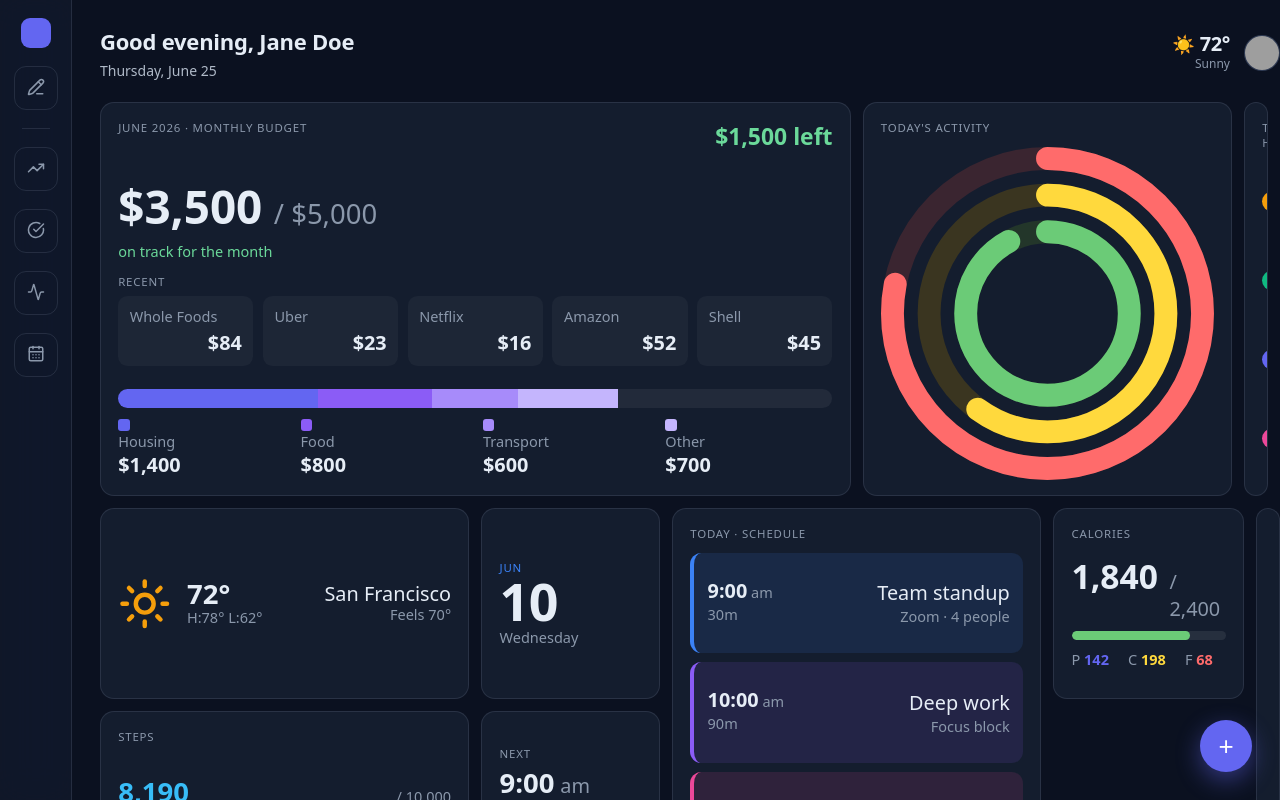
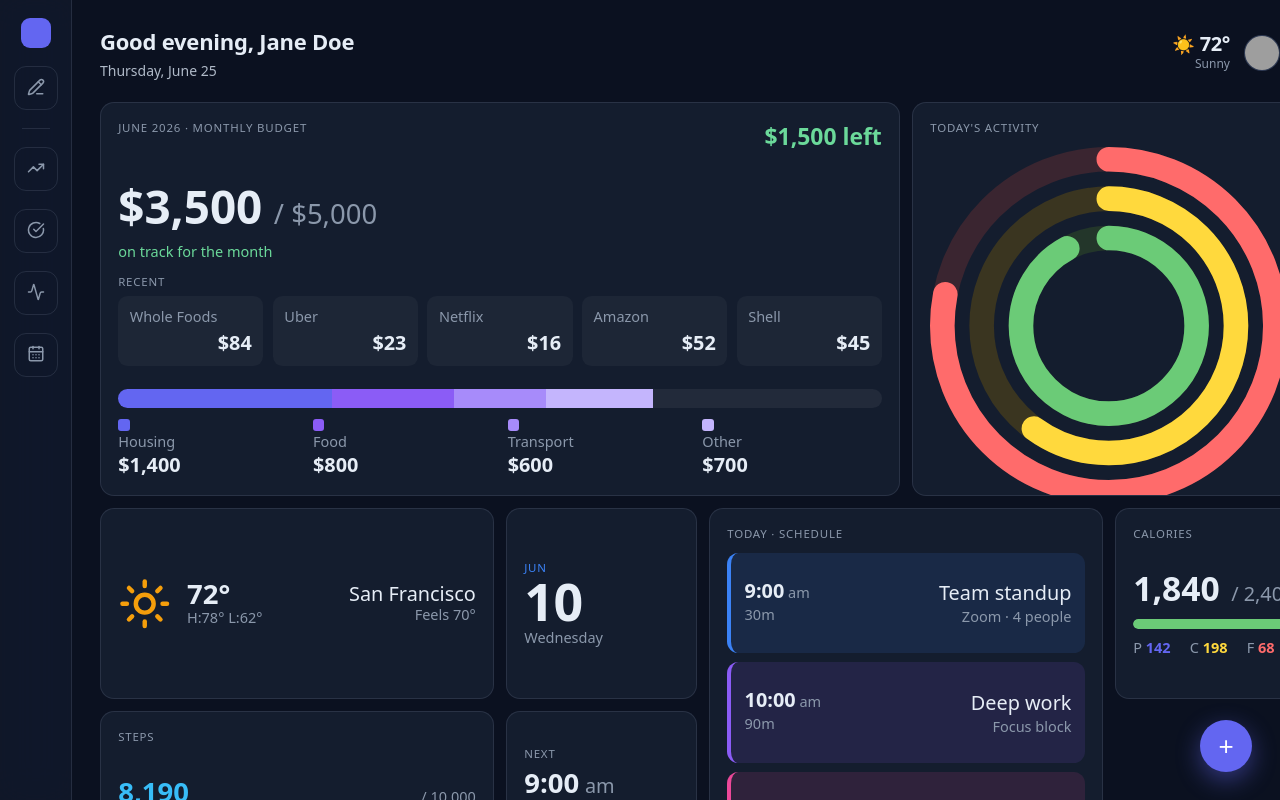
Before and after one commit to ben-yeung/bento-dash, a Next.js app: page / in a window 1280 px wide. Built offline with nearby package versions, Linux system fonts and the light colour scheme; grey boxes are pictures that could not be loaded.

Commit message:
feat: BentoBoard renders horizontal CSS grid when orientation is horizontal

```diff
--- a/components/board/BentoBoard.module.css
+++ b/components/board/BentoBoard.module.css
@@ -1,10 +1,17 @@
 .board {
   display: grid;
+  gap: var(--gap);
+  padding-top: 8px;
+}
+
+.board[data-orientation="vertical"] {
   grid-template-columns: repeat(6, 1fr);
-  gap: var(--gap);
   width: 100%;
   /* 6×200px cells + 5×12px gaps ≈ 1260px — caps cellSize at ~200px on large screens */
   max-width: 1260px;
   margin: 0 auto;
-  padding-top: 8px;
 }
+
+.board[data-orientation="horizontal"] {
+  height: 100%;
+}
--- a/components/board/BentoBoard.tsx
+++ b/components/board/BentoBoard.tsx
@@ -122,6 +122,7 @@ export function BentoBoard({
   const committed = useBoard((s) => s.widgets);
   const resizeWidget = useBoard((s) => s.resizeWidget);
   const layoutMode = useSettings((s) => s.layoutMode);
+  const layoutOrientation = useSettings((s) => s.layoutOrientation);
   const activeTags = useSettings((s) => s.activeTags);
   const filterMode = useSettings((s) => s.filterMode);
 
@@ -180,10 +181,18 @@ export function BentoBoard({
       ref={boardRef}
       className={styles.board}
       data-manage-mode={manageMode}
-      style={{
-        gridAutoRows: `${metrics.cellSize}px`,
-        '--cell-size': `${metrics.cellSize}px`,
-      } as React.CSSProperties}
+      data-orientation={layoutOrientation}
+      style={(layoutOrientation === 'horizontal'
+        ? {
+            gridTemplateRows: `repeat(${typeof metrics.rows === 'number' ? metrics.rows : 4}, ${metrics.cellSize}px)`,
+            gridAutoColumns: `${metrics.cellSize}px`,
+            '--cell-size': `${metrics.cellSize}px`,
+          }
+        : {
+            gridAutoRows: `${metrics.cellSize}px`,
+            '--cell-size': `${metrics.cellSize}px`,
+          }
+      ) as unknown as React.CSSProperties}
     >
       <AnimatePresence>
         {widgets
```
